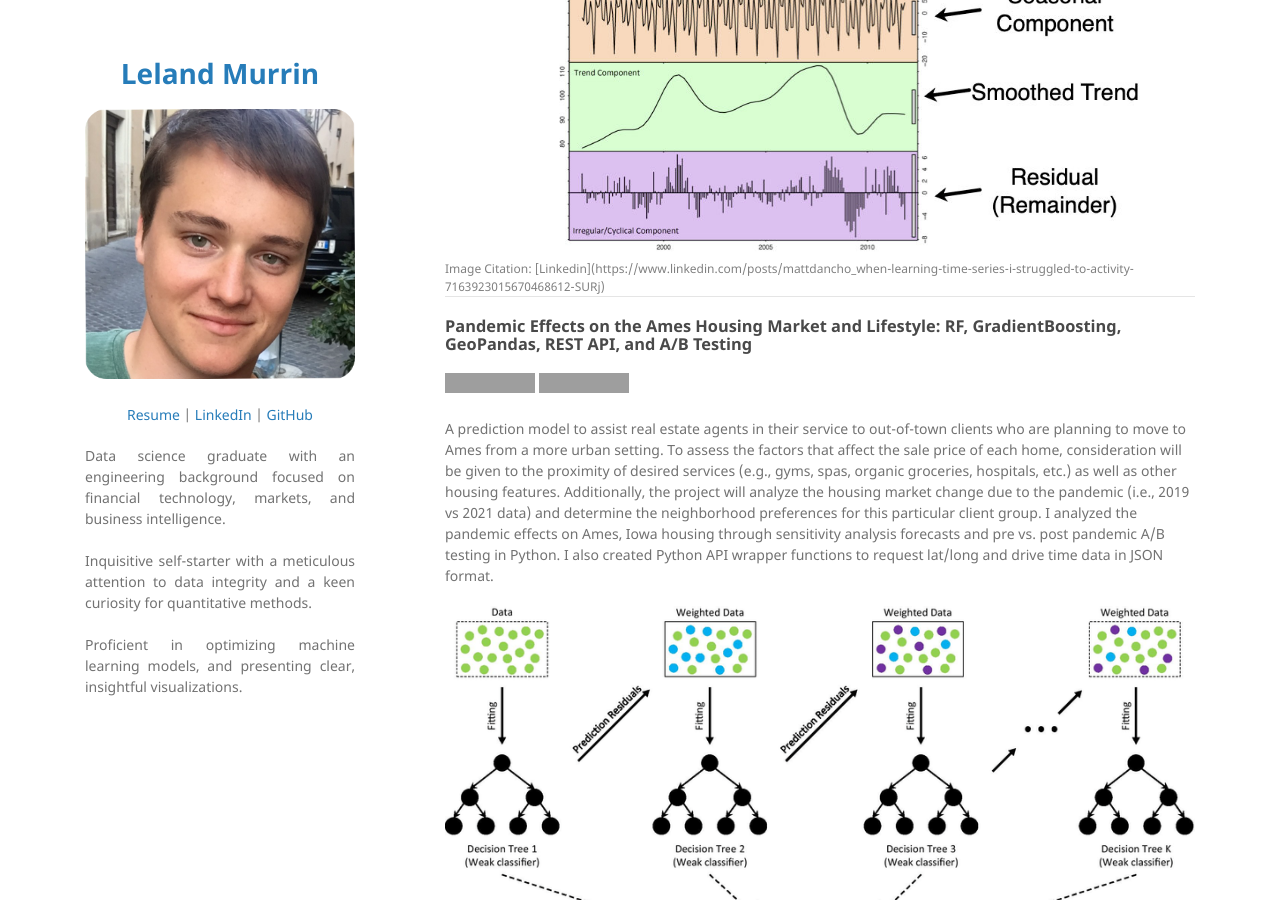
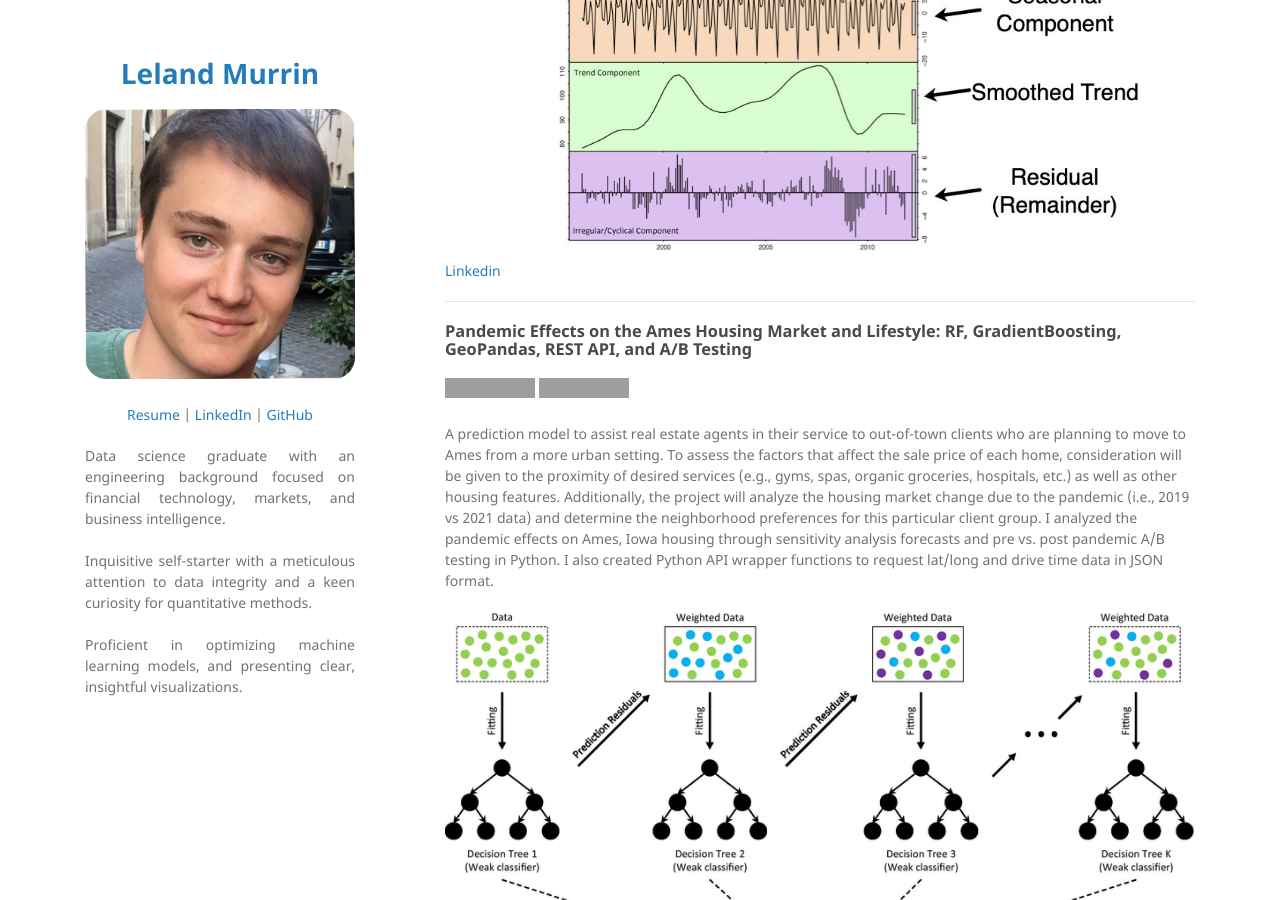
Before and after one commit to lelandjmurrin/lelandjmurrin.github.io, a Jekyll site: the page built from index.md, in a window 1280 px wide and 900 px high, scrolled down 483 px. Built offline with Jekyll 4.4.1, drawn with Linux system fonts in a browser that asks for light colours; our own code applies the rules of GitHub Pages for plain Markdown files; grey boxes are pictures that could not be loaded.

Commit message:
Fixing figure citation links

```diff
--- a/index.md
+++ b/index.md
@@ -9,10 +9,9 @@
 The creation of a methodology to automate the due diligence process for acquiring small or midsize target firms. This allows for more informed decision-making on these firms, similar to what would be performed for larger ones, but with far less overhead. I served as a lead on a project commissioned by an accounting firm to propose innovative data science automation methods.
 
 <center><img src="images/time_series_decomp.png"/></center>
-<div style = "font-size:12px; color:grey">Image Citation:
 
 [Linkedin](https://www.linkedin.com/posts/mattdancho_when-learning-time-series-i-struggled-to-activity-7163923015670468612-SURj)
-</div>
+
 
 ---
 ### Pandemic Effects on the Ames Housing Market and Lifestyle: RF, GradientBoosting, GeoPandas, REST API, and A/B Testing
```
